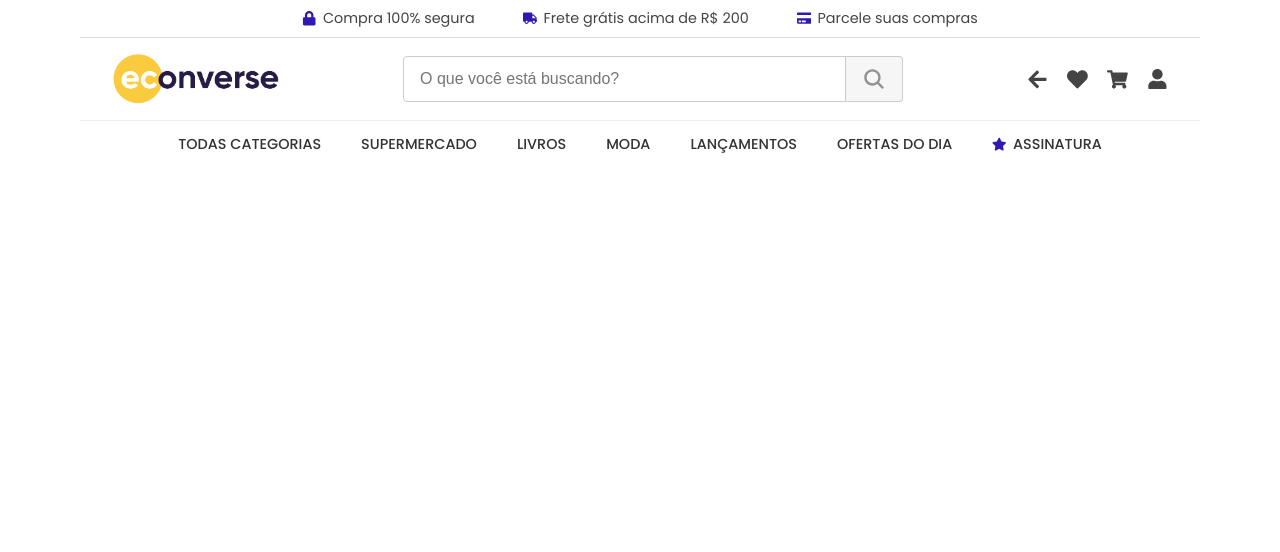
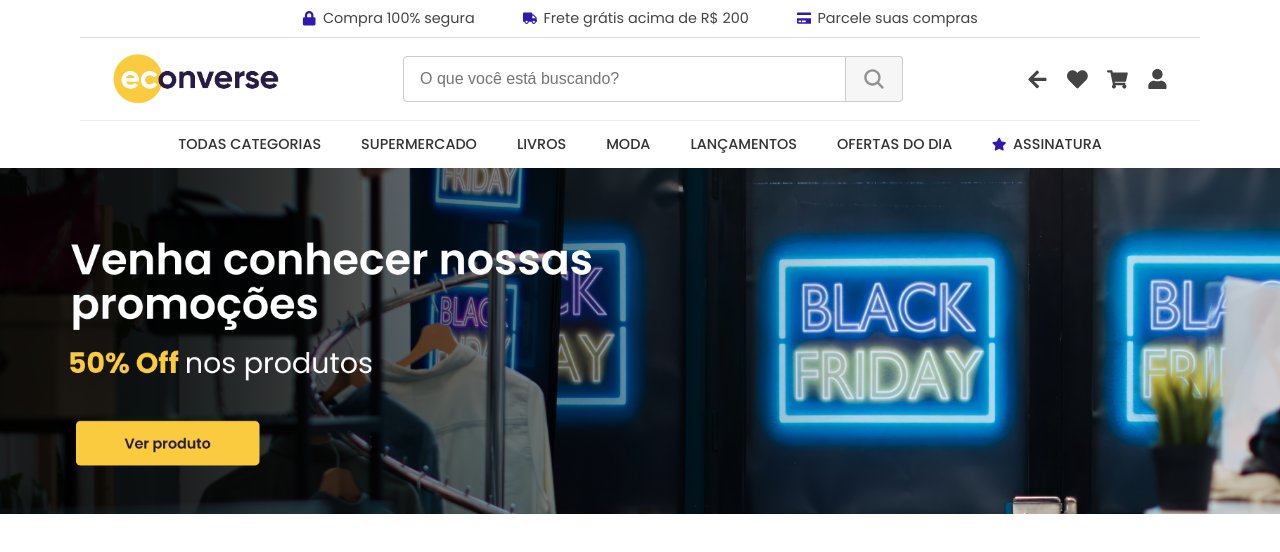
Before and after one commit to ferreiraalan13/teste-front-end, a React (Vite) app: page / in a window 1280 px wide. Shown: the top 552 px of the page. Built offline with nearby package versions, Linux system fonts and the light colour scheme.

Commit message:
Inclusão do banner

```diff
--- a/src/App.tsx
+++ b/src/App.tsx
@@ -1,9 +1,11 @@
+import { Banner } from "./components/Banner/Banner";
 import { Header } from "./components/Header/Header";
 
 function App() {
   return (
     <>
       <Header />
+      <Banner />
     </>
   );
 }
--- /dev/null
+++ b/src/components/Banner/Banner.module.scss
@@ -0,0 +1,4 @@
+.banner {
+  max-height: 390px;
+  width: 100%;
+}
--- /dev/null
+++ b/src/components/Banner/Banner.tsx
@@ -0,0 +1,6 @@
+import banner from "../../assets/banner.png";
+import styles from "./Banner.module.scss";
+
+export function Banner() {
+  return <img className={styles.banner} src={banner} alt="banner" />;
+}
```
